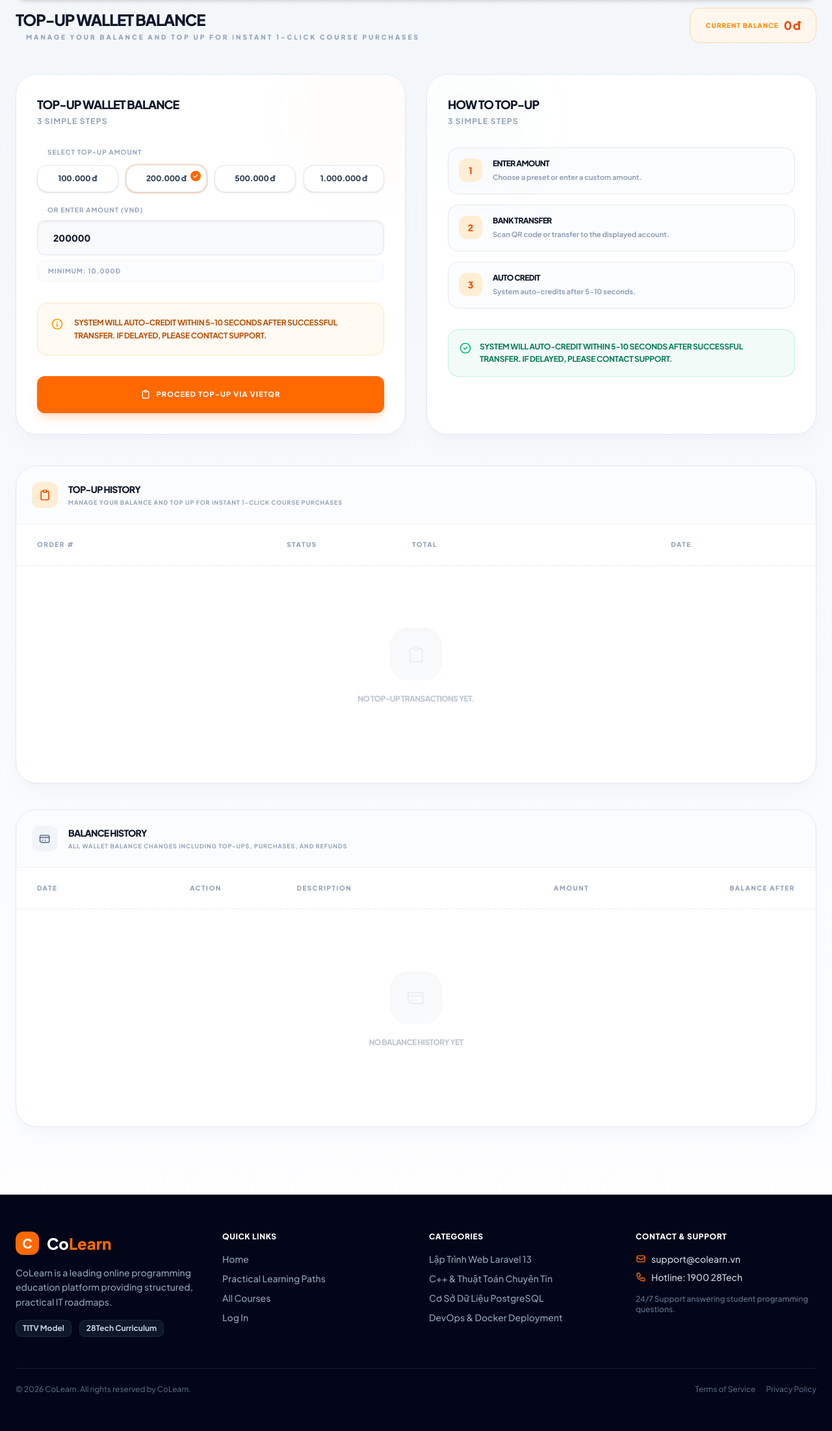
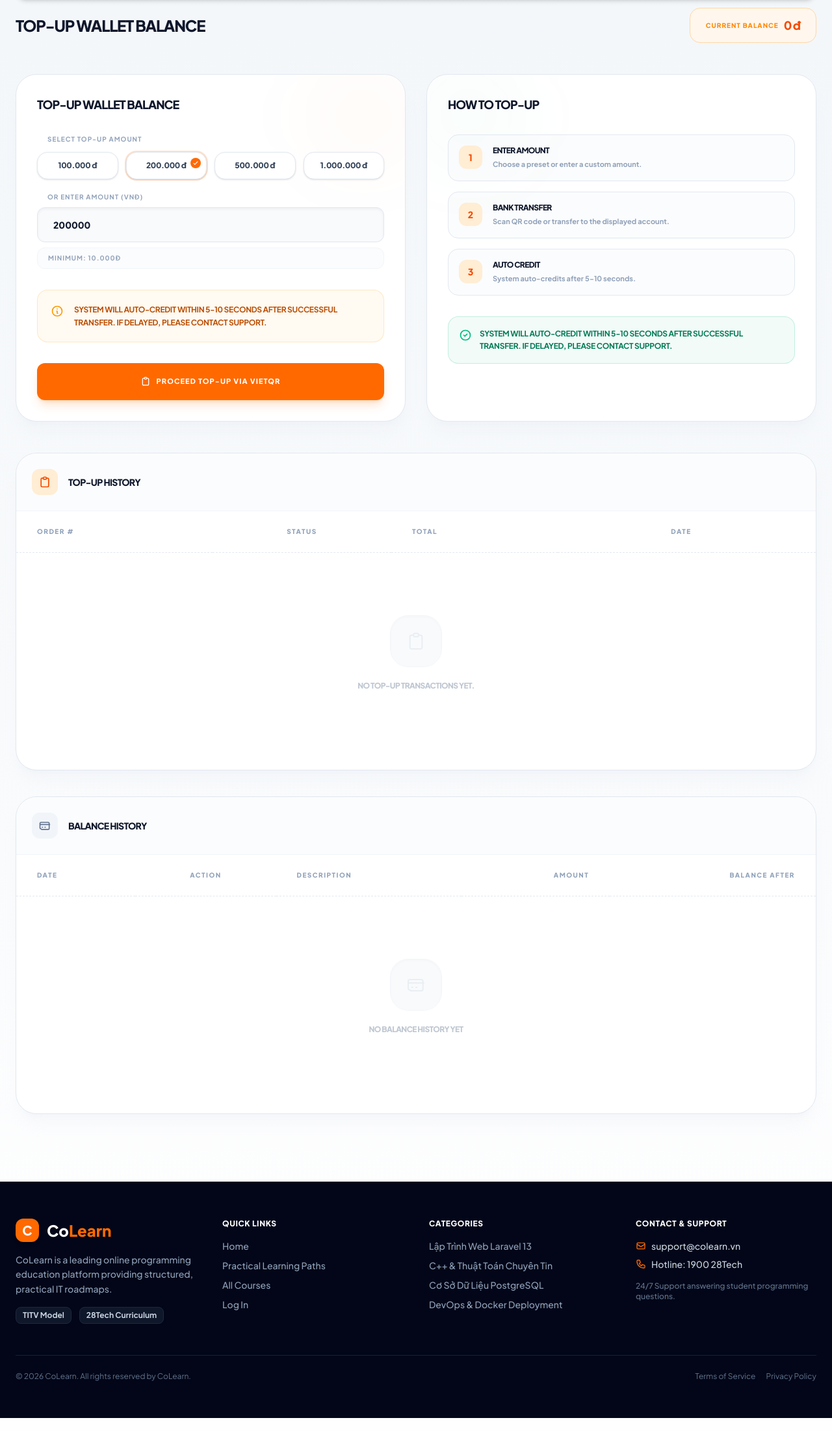
Before and after one commit to pd-phuc/CoLearn, a Laravel app: page /wallet in a window 1280 px wide. Shown: the part 82-2285 px from the top of the page at 65% size. Run offline with Laravel 12, Linux system fonts and the light colour scheme; a user stored in the database is signed in; data comes from the database, SQL or seed files in the repository; tables that the repository leaves empty hold one stand-in row (values such as "Sample post"); style sheets or scripts are compiled from the project's sources; parts of the project's set-up code (start-up, migrations or seed data) failed here and were passed over.

Commit message:
refactor(wallet): remove redundant subtitles under all headings
Professional platforms like Stripe/Wise never show verbose
subtitles under every heading. Removed 'Manage your balance...',
'3 Simple Steps', 'All wallet balance changes...' etc.

```diff
--- a/resources/views/wallet/index.blade.php
+++ b/resources/views/wallet/index.blade.php
@@ -7,12 +7,6 @@
             <h1 class="text-xl font-black tracking-tighter text-slate-900 uppercase md:text-2xl">
                 {{ __('messages.topup_wallet_title') }}
             </h1>
-            <p class="mt-1 ml-4 hidden text-[10px] font-black tracking-[0.3em] text-slate-400 uppercase md:block">
-                {{ __('messages.wallet_description') }}
-            </p>
-            <p class="mt-0.5 text-[8px] font-black tracking-widest text-slate-400 uppercase opacity-80 md:hidden">
-                {{ Str::limit(__('messages.wallet_description'), 30) }}
-            </p>
         </div>
 
         <div class="flex items-center gap-3">
@@ -43,11 +37,10 @@
 
             <div class="absolute top-0 right-0 h-32 w-32 rounded-full bg-orange-500/5 blur-3xl"></div>
 
-            <div class="relative z-10 space-y-1">
+            <div class="relative z-10">
                 <h3 class="text-lg font-black tracking-tighter text-slate-900 uppercase">
                     {{ __('messages.topup_wallet_title') }}
                 </h3>
-                <p class="text-[10px] font-bold tracking-widest text-slate-400 uppercase md:text-xs">{{ __('messages.topup_guide_subtitle') }}</p>
             </div>
 
             <div class="relative z-10 space-y-5">
@@ -113,11 +106,10 @@
         <div class="relative space-y-6 overflow-hidden rounded-[2rem] border border-slate-200 bg-white p-6 shadow-xl shadow-slate-200/20 md:space-y-8 md:p-8">
             <div class="absolute top-0 left-0 h-32 w-32 rounded-full bg-emerald-500/5 blur-3xl"></div>
 
-            <div class="relative z-10 space-y-1">
+            <div class="relative z-10">
                 <h3 class="text-lg font-black tracking-tighter text-slate-900 uppercase">
                     {{ __('messages.topup_guide_title') }}
                 </h3>
-                <p class="text-[10px] font-bold tracking-widest text-slate-400 uppercase md:text-xs">{{ __('messages.topup_guide_subtitle') }}</p>
             </div>
 
             <div class="relative z-10 space-y-4">
@@ -170,12 +162,9 @@
                     <div class="flex h-10 w-10 items-center justify-center rounded-xl bg-orange-100 text-lg text-orange-600">
                         <svg class="w-5 h-5" fill="none" viewBox="0 0 24 24" stroke="currentColor"><path stroke-linecap="round" stroke-linejoin="round" stroke-width="2" d="M9 5H7a2 2 0 00-2 2v12a2 2 0 002 2h10a2 2 0 002-2V7a2 2 0 00-2-2h-2M9 5a2 2 0 002 2h2a2 2 0 002-2M9 5a2 2 0 012-2h2a2 2 0 012 2" /></svg>
                     </div>
-                    <div>
-                        <h3 class="text-sm font-black tracking-tighter text-slate-900 uppercase">
-                            {{ __('messages.topup_history_title') }}
-                        </h3>
-                        <p class="mt-1 text-[9px] font-bold tracking-widest text-slate-400 uppercase">{{ __('messages.wallet_description') }}</p>
-                    </div>
+                    <h3 class="text-sm font-black tracking-tighter text-slate-900 uppercase">
+                        {{ __('messages.topup_history_title') }}
+                    </h3>
                 </div>
             </div>
 
@@ -323,10 +312,7 @@
                     <div class="flex h-10 w-10 items-center justify-center rounded-xl bg-slate-100 text-lg text-slate-500">
                         <svg class="w-5 h-5" fill="none" viewBox="0 0 24 24" stroke="currentColor"><path stroke-linecap="round" stroke-linejoin="round" stroke-width="2" d="M3 10h18M7 15h1m4 0h1m-7 4h12a2 2 0 002-2V8a2 2 0 00-2-2H5a2 2 0 00-2 2v8a2 2 0 002 2z" /></svg>
                     </div>
-                    <div>
-                        <h3 class="text-sm font-black tracking-tighter text-slate-900 uppercase">{{ __('messages.balance_history_title') }}</h3>
-                        <p class="mt-1 text-[9px] font-bold tracking-widest text-slate-400 uppercase">{{ __('messages.balance_history_desc') }}</p>
-                    </div>
+                    <h3 class="text-sm font-black tracking-tighter text-slate-900 uppercase">{{ __('messages.balance_history_title') }}</h3>
                 </div>
             </div>
 
```
